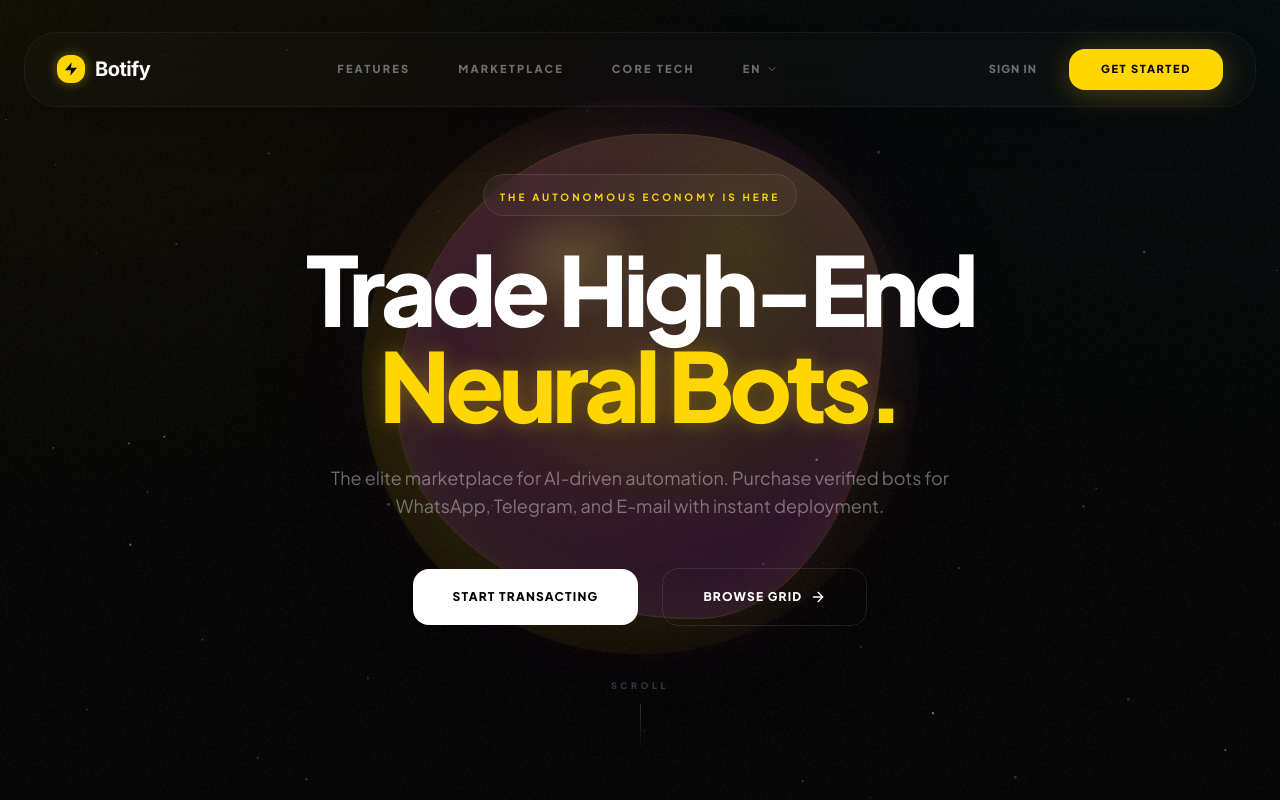
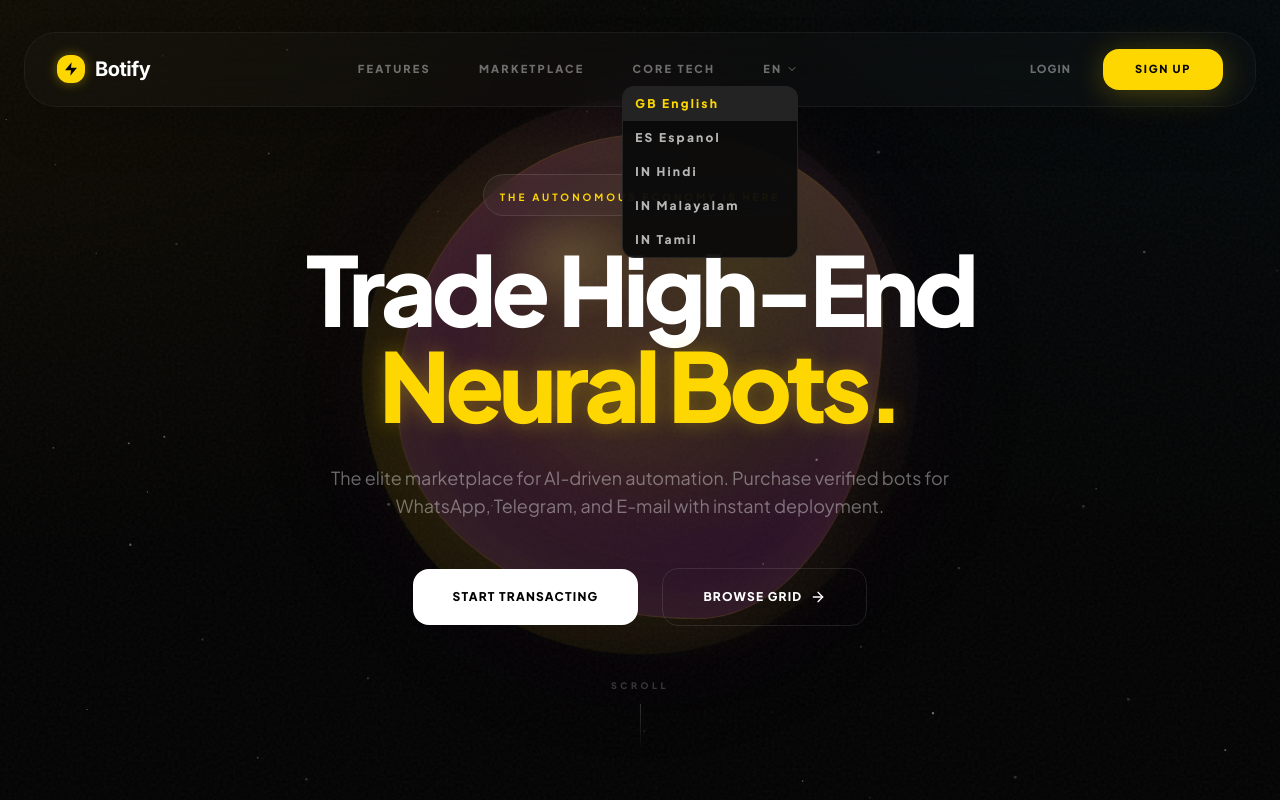
Before and after one commit to MathewJoseph2005/botify, a React (Vite) app in the folder front-end/: page / in a window 1280 px wide. Both pictures are taken after a click on the button "EN". Shown: the top 800 px of the page. Built offline with nearby package versions, Linux system fonts and the light colour scheme; no server answers.

Commit message:
Refactor code structure for improved readability and maintainability

```diff
--- a/front-end/src/components/Navbar.jsx
+++ b/front-end/src/components/Navbar.jsx
@@ -170,7 +170,7 @@ const Navbar = () => {
   const logoTarget = isAuthenticated ? '/dashboard' : '/';
 
   const links = [
-    ...NAV_PUBLIC,
+    ...(isAuthenticated ? NAV_PUBLIC.filter((item) => item.to !== '/faq') : NAV_PUBLIC),
     ...(isAuthenticated
       ? NAV_AUTH.filter((item) => !item.roles || item.roles.includes(user?.role_id))
       : []),
--- a/front-end/src/pages/BuyerDashboard.jsx
+++ b/front-end/src/pages/BuyerDashboard.jsx
@@ -182,9 +182,6 @@ const BuyerDashboard = () => {
                <Link to="/email-forwarding" className="text-[10px] font-bold px-4 py-1.5 rounded-full border border-white/10 text-white/40 hover:text-white hover:bg-white/5 transition-all flex items-center gap-2">
                  <span>📩</span> Forwarding
                </Link>
-               <Link to="/email-bot" className="text-[10px] font-bold px-4 py-1.5 rounded-full bg-[#ffd700] text-[#050505] hover:scale-105 transition-all">
-                 {t('buyer.createBot')}
-               </Link>
             </div>
           </div>
           <div className="p-2">
@@ -192,8 +189,8 @@ const BuyerDashboard = () => {
               bots={bots}
               loading={loading}
               emptyMessage="Hyper-automation starts here. Deploy your first bot."
-              emptyLinkText="Get Started"
-              emptyLinkTo="/email-bot"
+              emptyLinkText="Browse Marketplace"
+              emptyLinkTo="/marketplace"
               showManage={true}
             />
           </div>
--- a/front-end/src/pages/CreateMarketplaceBotPage.jsx
+++ b/front-end/src/pages/CreateMarketplaceBotPage.jsx
@@ -641,7 +641,7 @@ const CreateMarketplaceBotPage = () => {
                       <div className="flex items-center justify-end gap-3 opacity-0 group-hover:opacity-100 transition-opacity">
                         <button onClick={() => handlePublish(l.id, l.status !== 'published')} className="text-[10px] font-bold text-white/40 hover:text-[#ffd700] uppercase tracking-widest">{l.status === 'published' ? 'Recall' : 'Deploy'}</button>
                         <button onClick={() => handleEdit(l)} className="text-[10px] font-bold text-white/40 hover:text-white uppercase tracking-widest">Adjust</button>
-                        <button onClick={() => setDeleteModal({ open: false, id: l.id })} className="text-[10px] font-bold text-red-400/40 hover:text-red-400 uppercase tracking-widest">Purge</button>
+                        <button onClick={() => setDeleteModal({ open: true, id: l.id })} className="text-[10px] font-bold text-red-400/40 hover:text-red-400 uppercase tracking-widest">Purge</button>
                       </div>
                     </td>
                   </tr>
--- a/front-end/src/pages/LandingPage.jsx
+++ b/front-end/src/pages/LandingPage.jsx
@@ -5,6 +5,7 @@ import CSSOrb from '../components/CSSOrb';
 import GlassCard from '../components/GlassCard';
 import Logo from '../components/Logo';
 import StarfieldCanvas from '../components/StarfieldCanvas';
+import { useLanguage } from '../context/LanguageContext';
 
 const featuresList = [
   { role: 'Global', label: 'Market Reach', heading: 'Omnichannel Deployment', footer: 'WhatsApp, Telegram, Discord.', icon: <Globe className="w-5 h-5" /> },
@@ -123,6 +124,17 @@ const STYLES = `
 `;
 
 export default function LandingPage() {
+  const { language, changeLanguage, t } = useLanguage();
+  const [langMenuOpen, setLangMenuOpen] = useState(false);
+
+  const languages = [
+    { code: 'en', name: 'English', flag: 'GB' },
+    { code: 'es', name: 'Espanol', flag: 'ES' },
+    { code: 'hi', name: 'Hindi', flag: 'IN' },
+    { code: 'ml', name: 'Malayalam', flag: 'IN' },
+    { code: 'ta', name: 'Tamil', flag: 'IN' },
+  ];
+
   return (
     <div className="relative min-h-screen bg-[#020202] overflow-x-hidden text-white antialiased selection:bg-[#ffd700] selection:text-black">
       <style>{STYLES}</style>
@@ -152,13 +164,42 @@ export default function LandingPage() {
             </Link>
             <div className="hidden lg:flex items-center gap-12 text-[11px] font-black uppercase tracking-[0.2em] text-white/40">
               <a href="#features" className="hover:text-[#ffd700] transition-colors">Features</a>
-              <Link to="/marketplace" className="hover:text-[#ffd700] transition-colors">Marketplace</Link>
+              <Link to="/marketplace" className="hover:text-[#ffd700] transition-colors">{t('nav.marketplace')}</Link>
               <a href="#about" className="hover:text-[#ffd700] transition-colors">Core Tech</a>
-              <button className="hover:text-[#ffd700] transition-colors flex items-center gap-1">EN <ChevronDown className="w-3 h-3" /></button>
+              <div className="relative">
+                <button
+                  type="button"
+                  onClick={() => setLangMenuOpen((prev) => !prev)}
+                  className="hover:text-[#ffd700] transition-colors flex items-center gap-1"
+                >
+                  {language.toUpperCase()} <ChevronDown className="w-3 h-3" />
+                </button>
+                {langMenuOpen && (
+                  <div className="absolute right-0 mt-2 w-44 rounded-xl border border-white/10 bg-[#0b0b0b]/95 backdrop-blur-lg overflow-hidden z-50">
+                    {languages.map((lang) => (
+                      <button
+                        key={lang.code}
+                        type="button"
+                        onClick={() => {
+                          changeLanguage(lang.code);
+                          setLangMenuOpen(false);
+                        }}
+                        className={`w-full px-3 py-2 text-left text-[12px] transition-all ${
+                          language === lang.code
+                            ? 'text-[#ffd700] bg-white/10'
+                            : 'text-white/70 hover:text-white hover:bg-white/5'
+                        }`}
+                      >
+                        {lang.flag} {lang.name}
+                      </button>
+                    ))}
+                  </div>
+                )}
+              </div>
             </div>
             <div className="flex items-center gap-2">
-              <Link to="/login" className="px-6 py-2 rounded-xl text-[11px] font-black uppercase tracking-widest text-white/40 hover:text-white transition-all">Sign In</Link>
-              <Link to="/signup" className="px-8 py-3 rounded-2xl text-[11px] font-black uppercase tracking-[0.15em] text-[#050505] bg-[#ffd700] shadow-[0_4px_30px_rgba(255,215,0,0.25)] hover:scale-[1.03] transition-all">Get Started</Link>
+              <Link to="/login" className="px-6 py-2 rounded-xl text-[11px] font-black uppercase tracking-widest text-white/40 hover:text-white transition-all">{t('nav.login')}</Link>
+              <Link to="/signup" className="px-8 py-3 rounded-2xl text-[11px] font-black uppercase tracking-[0.15em] text-[#050505] bg-[#ffd700] shadow-[0_4px_30px_rgba(255,215,0,0.25)] hover:scale-[1.03] transition-all">{t('nav.signup')}</Link>
             </div>
           </div>
         </nav>
```
Also changed, not shown: 2 other files (tests, documents, lock files or other folders).
